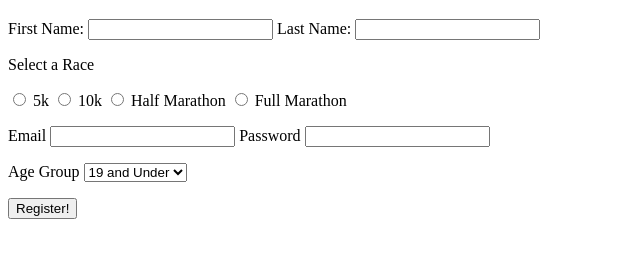
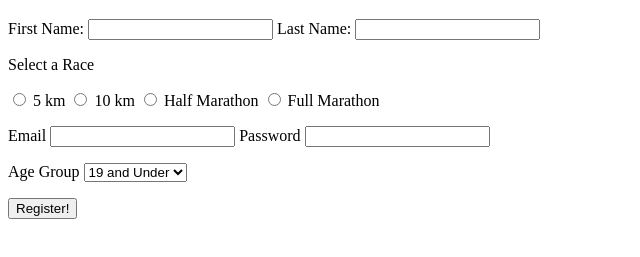
Before and after one commit to RonggangCui/MarathonRegistration, a plain HTML site: page index.html in a window 1280 px wide. Shown: the part 61-318 px from the top of the page, without its empty margins (0-640 px from the left). Drawn offline with Linux system fonts and the light colour scheme.

Commit message:
asset addition and bug fix

```diff
--- a/index.html
+++ b/index.html
@@ -15,9 +15,9 @@
 
             <p>Select a Race</p>
             <input type="radio" id="5k" />
-            <label for="5k">5k</label>
+            <label for="5k">5 km</label>
             <input type="radio" id="10k" />
-            <label for="10k">10k</label>
+            <label for="10k">10 km</label>
             <input type="radio" id="half_marathon" />
             <label for="half_marathon">Half Marathon</label>
             <input type="radio" id="full_marathon" />
```
Also changed, not shown: Assets/demo1.png (added), 1 other file.
